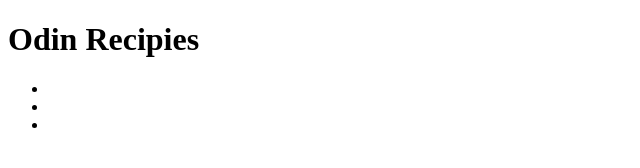
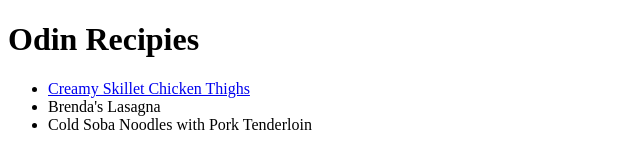
Before and after one commit to mokshdev/odin-recipes, a plain HTML site: page Index.html in a window 1280 px wide. Shown: the whole page, without its empty margins (0-640 px from the left). Drawn offline with Linux system fonts and the light colour scheme.

Commit message:
fixing code in index.html

```diff
--- a/Index.html
+++ b/Index.html
@@ -9,9 +9,9 @@
 <body>
     <h1>Odin Recipies</h1>
     <ul>
-        <li><a href="recipes/chicken-thigh.html"></a></li>
-        <li><a href="recipes/lasagna.html"></a></li>
-        <li><a href="recipes/noodles.html"></a></li>
+        <li><a href="recipes/chicken-thigh.html">Creamy Skillet Chicken Thighs</a></li>
+        <li><a href="recipes/lasagna.html"></a>Brenda's Lasagna</li>
+        <li><a href="recipes/noodles.html"></a>Cold Soba Noodles with Pork Tenderloin</li>
     </ul>
 </body>
 </html>
```
